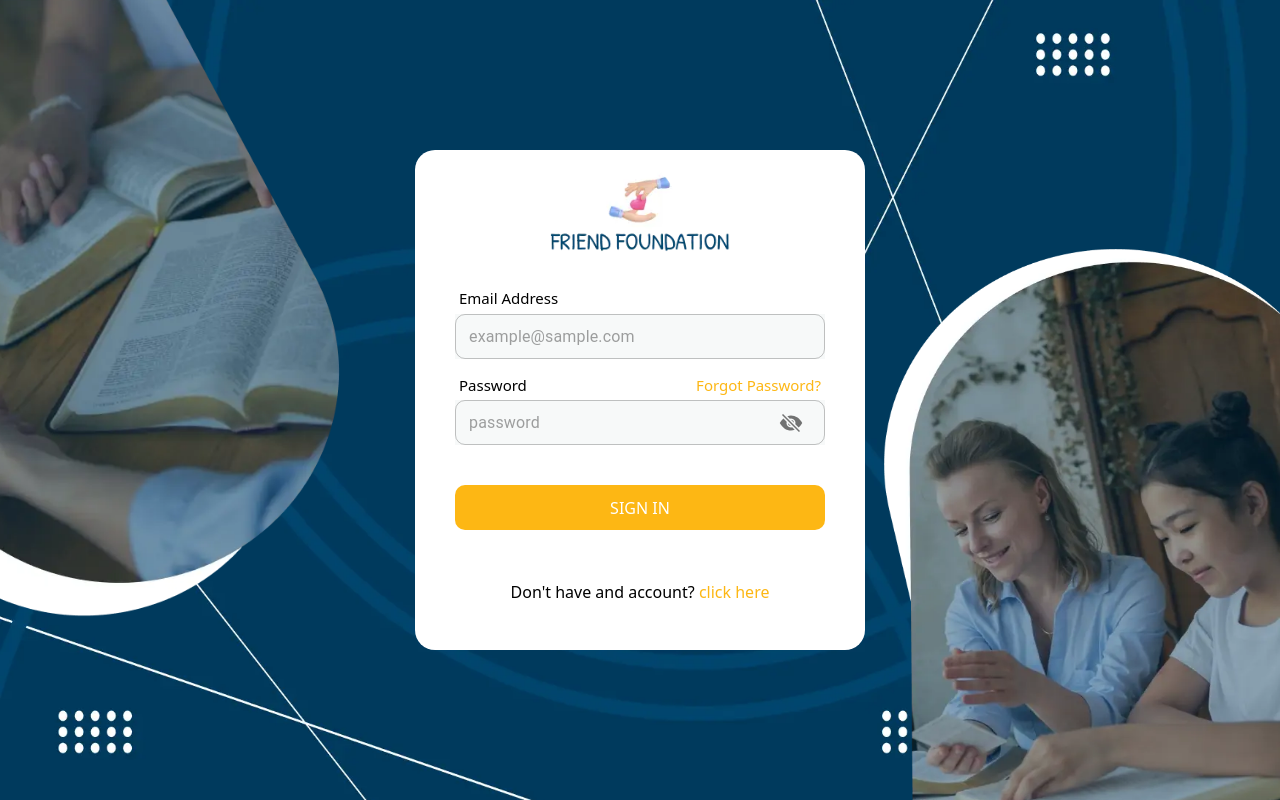
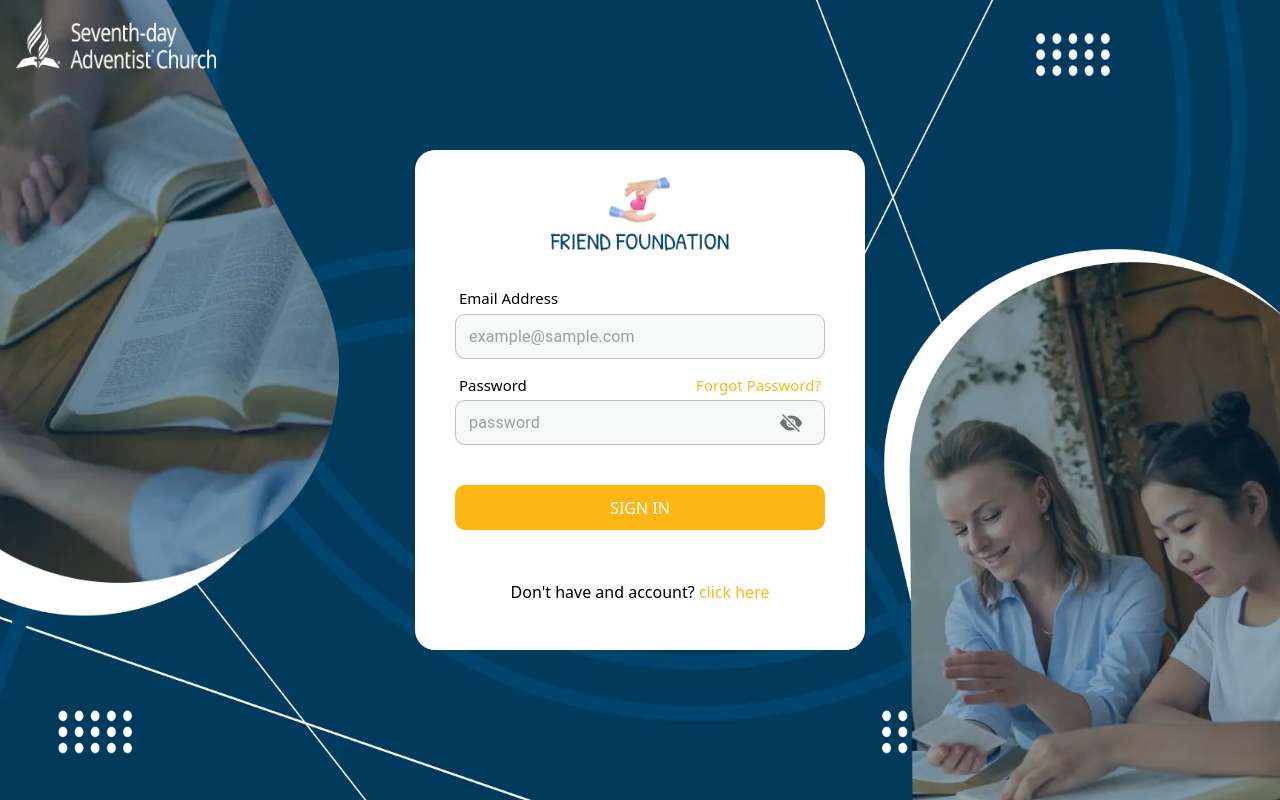
Before and after one commit to CEREBROX-IT/friend-foundation-frontend, a React (Vite) app: page / in a window 1280 px wide. Built offline with nearby package versions, Linux system fonts and the light colour scheme.

Commit message:
feat:sda_icon added

```diff
--- a/src/pages/authentication/login/login.tsx
+++ b/src/pages/authentication/login/login.tsx
@@ -2,6 +2,7 @@
 import BackgroundImage from "../../../assets/authentication/background_image.webp";
 import LeftPanel from "../../../assets/authentication/left_panel.webp";
 import RightPanel from "../../../assets/authentication/right_panel.webp";
+import SdaIcon from "../../../assets/white_sda_icon.webp";
 import SampleLogo from "../../../assets/authentication/sample_logo.webp";
 import InputAdornment from "@mui/material/InputAdornment";
 import IconButton from "@mui/material/IconButton";
@@ -43,6 +44,10 @@
         backgroundSize: "cover",
       }}
     >
+      <img
+        src={SdaIcon}
+        className="absolute z-10 top-0 left-0 w-[140px] md:w-[200px] mt-4 ml-4"
+      />
       <div
         data-aos="zoom-in"
         className="z-20 relative flex flex-col items-center w-[90%] md:w-[450px] bg-white py-4 px-10 rounded-[20px]"
@@ -134,7 +139,7 @@
         </p>
       </div>
 
-      <div className="absolute w-full h-screen hidden lg:flex flex-row justify-between">
+      <div className="absolute w-full h-screen hidden xl:flex flex-row justify-between">
         <img
           src={LeftPanel}
           className="absolute lg:h-[90vh] lg:w-[60vh] top-0 left-0 mt-[-4rem] ml-[-4rem]"
```
Also changed, not shown: src/assets/white_sda_icon.webp (added).
